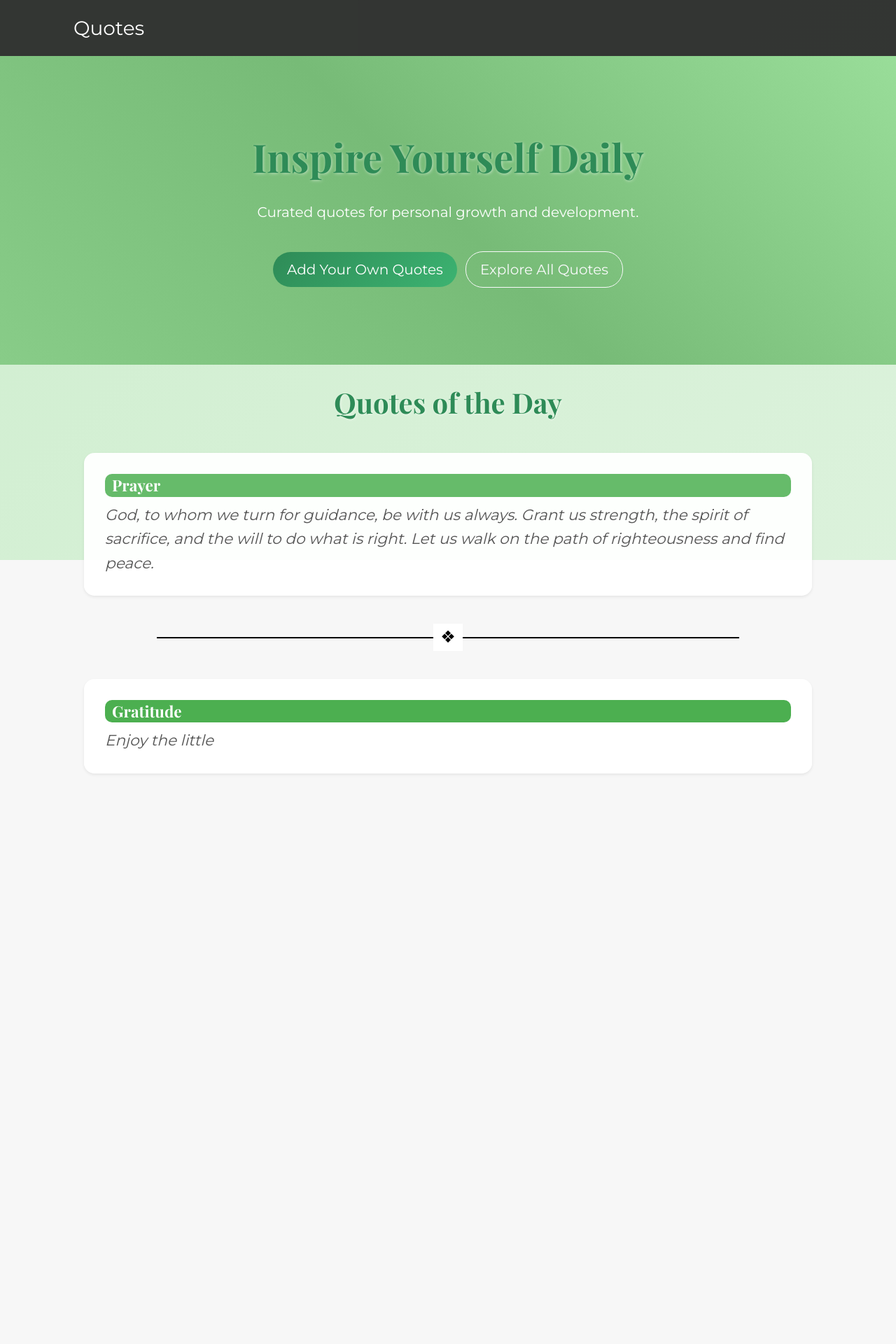
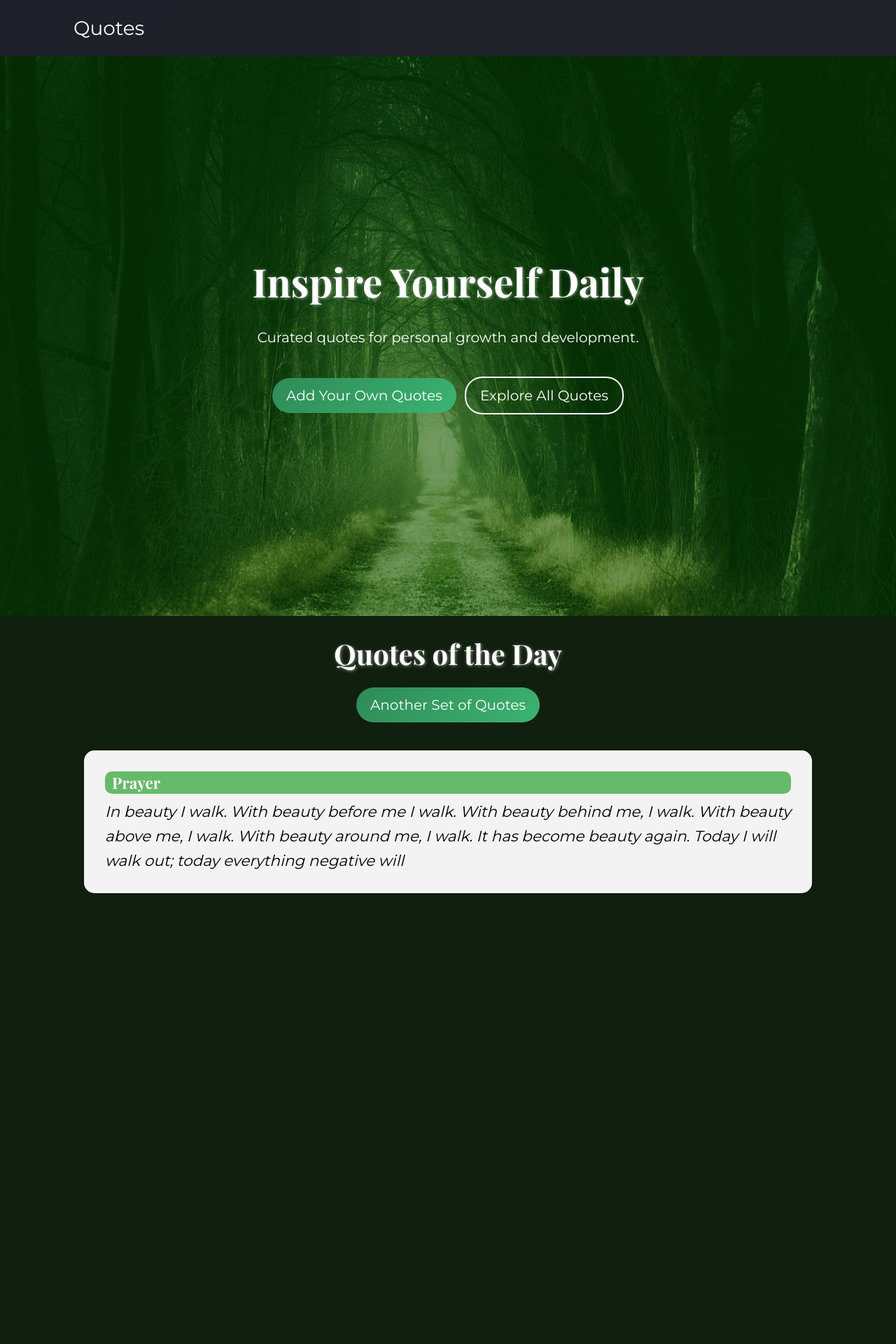
Before and after one commit to KhaledAlrashi1/Daily-Quotes, a Flask app: page / in a window 1280 px wide. Shown: the top 1920 px of the page at 70% size. Run offline with Flask 3, Linux system fonts and the light colour scheme; data comes from the database, SQL or seed files in the repository; some libraries are stand-ins or nearby versions.

Commit message:
Further frontend improvements
Signed-off-by: KhaledAlrashidi1 <alrashidi.kha@gmail.com>

```diff
--- a/app.py
+++ b/app.py
@@ -1,10 +1,7 @@
 
 from flask import Flask, render_template, request, redirect, url_for, flash, jsonify, session
 import sqlite3
-# import random
-# import os
-# from werkzeug.utils import secure_filename
-# import pandas as pd  # If using pandas
+from datetime import date
 import secrets
 from datetime import datetime
 
@@ -45,14 +42,33 @@ def home():
     # "Resilience": Overcoming Adversity, Coping Strategies, and Stress Management
     # "Productivity": Time Management, Goal Setting, and Focus Techniques
 
+    # Initialize session offset if not present
+    if 'quote_offset' not in session:
+        session['quote_offset'] = 0
+
     quotes_data = []
+    today = date.today()
+    fixed_start_date = date(2024, 1, 1)  # Choose a fixed start date
+    day_count = (today - fixed_start_date).days
+
+    # Adjust day_count with session offset
+    adjusted_day_count = day_count + session['quote_offset']
+
     for category in categories:
-        quote = conn.execute(
-            'SELECT * FROM quotes WHERE category = ? ORDER BY RANDOM() LIMIT 1',
+        # Fetch all quotes in the category, ordered by ID
+        quotes = conn.execute(
+            'SELECT * FROM quotes WHERE category = ? ORDER BY id',
             (category,)
-        ).fetchone()
-        if quote:
+        ).fetchall()
+        n = len(quotes)
+        if n > 0:
+            # Calculate the index based on the adjusted day count
+            index = adjusted_day_count % n
+            quote = quotes[index]
             quotes_data.append({'text': quote['text'], 'category': quote['category']})
+        else:
+            # No quotes in this category
+            pass
     conn.close()
 
     shades_of_green = [
@@ -64,6 +80,14 @@ def home():
     ]
 
     return render_template('home.html', quotes=quotes_data, shades_of_green=shades_of_green)
+
+@app.route('/next_quotes')
+def next_quotes():
+    if 'quote_offset' in session:
+        session['quote_offset'] += 1
+    else:
+        session['quote_offset'] = 1
+    return redirect(url_for('home'))
 
 # Route to refresh quotes
 @app.route('/refresh')
--- a/static/styles.css
+++ b/static/styles.css
@@ -3,23 +3,42 @@ body {
     margin: 0;
     padding: 0;
     font-family: 'Montserrat', sans-serif;
-    color: #333;
+    color: #1f1616;
     overflow-x: hidden;
     font-size: 16px;
     line-height: 1.6;
-    background: #f7f7f7;
+    background: #111f0f;
     transition: all 0.3s ease;
 }
 
-/* Enhanced gradient background for the hero section */
+/* Hero Section Styling */
 .hero-section {
-    background: linear-gradient(45deg, #88cc88, #77bb77, #99dd99);
-    padding: 80px 0;
-    background-size: 100% 100%;
-    animation: gradientAnimation 5s ease infinite;
-    text-align: center;
-    color: #fff;
+    position: relative;
+    /* background-image: url('{{ url_for('static', filename='images/green.jpg') }}'); */
+    background-size: cover;
+    background-position: center;
+    background-attachment: fixed;
+    height: 100vh;
+    display: flex;
+    align-items: center;
+    justify-content: center;
 }
+
+.hero-section .overlay {
+    position: absolute;
+    top: 0;
+    left: 0;
+    right: 0;
+    bottom: 0;
+    background: rgba(0, 77, 0, 0.5); /* Dark green overlay */
+}
+
+.hero-section .hero-content {
+    position: relative;
+    z-index: 1;
+    padding: 0 15px;
+}
+
 
 @keyframes gradientAnimation {
     0% { background-position: 0% 50%; }
@@ -38,7 +57,7 @@ h1 {
     text-shadow: 1px 1px 4px rgba(255, 255, 255, 0.5);
     font-size: 2.5em;
     margin-bottom: 30px;
-    color: #2e8b57;
+    color: #ffffff;
 }
 
 body::before {
@@ -48,9 +67,9 @@ body::before {
     left: -50%;
     width: 200%;
     height: 100%;
-    background: linear-gradient(-45deg, #e0f7e0, #a8e6a8, #d0ffd0, #b0f4b0);
+    background: linear-gradient(-45deg, #3333ac, #1111e9, #0000ff, #010182);
     background-size: 400% 400%;
-    animation: gradientAnimation 20s ease infinite;
+    animation: gradientAnimation 15s ease infinite;
     z-index: -1;
     opacity: 0.5;
 }
@@ -137,11 +156,11 @@ body::before {
 }
 
 .card .card-text {
-    font-size: 1.35rem; /* Adjust the font size as needed */
+    font-size: 1.35rem; /*  the font size */
     /* color: #333; */
     line-height: 1.6;
     font-style: italic;
-    color: #555;
+    color: #000000;
     font-family: 'Montserrat', sans-serif;
 }
 
@@ -188,6 +207,19 @@ body::before {
 .card .btn-outline-danger:hover {
     background-color: #8b0000;
     color: #fff;
+}
+
+.btn-outline-light {
+    border: 2px solid #fff;
+    color: #fff;
+    transition: background-color 0.3s ease, color 0.3s ease;
+}
+
+.btn-outline-light:hover {
+    background-color: #fff;
+    color: #2e8b57;
+    transform: translateY(-5px);
+    box-shadow: 0 15px 20px rgba(255, 255, 255, 0.2);
 }
 
 /* Quote Display Area */
@@ -362,7 +397,7 @@ a:hover {
 .quote-divider::before {
     content: "";
     display: block;
-    border-top: 2px solid #000000; /* Line color */
+    border-top: 2px solid #ffffff; /* Line color */
     position: absolute;
     top: 50%;
     left: 10%;
--- a/templates/all_quotes.html
+++ b/templates/all_quotes.html
@@ -29,7 +29,7 @@
         </div>
         <div class="col-md-6 text-right">
             <form method="get" action="{{ url_for('all_quotes') }}" class="form-inline">
-                <input type="hidden" name="per_page" value="{{ per_page }}">
+                <input type="hidden" xname="per_page" value="{{ per_page }}">
                 <label for="category_filter" class="mr-2">Filter by Category:</label>
                 <select name="category" id="category_filter" class="form-control mr-2" onchange="this.form.submit()">
                     <option value="">All Categories</option>
--- a/templates/base.html
+++ b/templates/base.html
@@ -14,10 +14,12 @@
     <link rel="stylesheet" href="https://cdnjs.cloudflare.com/ajax/libs/OwlCarousel2/2.3.4/assets/owl.carousel.min.css">
     <link rel="stylesheet" href="https://cdnjs.cloudflare.com/ajax/libs/OwlCarousel2/2.3.4/assets/owl.theme.default.min.css">
     <link rel="stylesheet" href="https://cdnjs.cloudflare.com/ajax/libs/font-awesome/5.15.3/css/all.min.css">
+    <link rel="stylesheet" href="https://cdnjs.cloudflare.com/ajax/libs/animate.css/4.1.1/animate.min.css"/>
+
 </head>
 <body>
     <!-- Navbar -->
-    <nav class="navbar navbar-expand-lg navbar-dark fixed-top">
+    <nav class="navbar navbar-expand-lg navbar-dark fixed-top transparent-nav">
         <div class="container">
             <a class="navbar-brand" href="{{ url_for('home') }}">Quotes</a>
             <button class="navbar-toggler" type="button" data-toggle="collapse" data-target="#navbarNav"
@@ -41,12 +43,16 @@
     </nav>
 
     <!-- Hero Section -->
-    <header class="hero-section">
-        <div class="container text-center text-white">
+    <header class="hero-section" style="background-image: url('{{ url_for('static', filename='images/green.jpg') }}');">
+        <div class="overlay"></div>
+        <div class="container text-center text-white hero-content">
             <h1 class="display-4 animate__animated animate__fadeInDown">Inspire Yourself Daily</h1>
-            <p class="lead animate__animated animate__fadeInUp">Curated quotes for personal growth and development.</p>
-            <a href="{{ url_for('add_quote') }}" class="btn btn-primary btn-lg mt-4 mr-2">Add Your Own Quotes</a>
-            <a href="{{ url_for('all_quotes') }}" class="btn btn-outline-light btn-lg mt-4">Explore All Quotes</a>
+            <p class="lead animate__animated animate__fadeInUp animate__delay-1s">Curated quotes for personal growth and development.</p>
+            <a href="{{ url_for('add_quote') }}" class="btn btn-primary btn-lg mt-4 mr-2 animate__animated animate__fadeInUp animate__delay-2s">Add Your Own Quotes</a>
+            <a id="hero-last-element" href="{{ url_for('all_quotes') }}" class="btn btn-outline-light btn-lg mt-4 animate__animated animate__fadeInUp animate__delay-2s">Explore All Quotes</a>
+        </div>
+        <div class="scroll-indicator">
+            <span></span>
         </div>
     </header>
 
@@ -66,6 +72,7 @@
 
         {% block content %}{% endblock %}
     </div>
+
 
     <!-- Footer -->
     <footer class="bg-dark text-white mt-5">
--- a/templates/home.html
+++ b/templates/home.html
@@ -3,7 +3,12 @@
 {% block content %}
 
 <div class="container home-page">
-    <h1 class="my-4 text-center mb-5">Quotes of the Day</h1>
+    <h1 class="my-4 text-center mb-4">Quotes of the Day</h1>
+
+    <div class="text-center mb-4">
+        <a href="{{ url_for('next_quotes') }}" class="btn btn-success btn-lg mb-3">Another Set of Quotes</a>
+    </div>
+
     <div id="quotes-container">
         {% for quote in quotes %}
         {% set color = shades_of_green[loop.index0 % shades_of_green|length] %}
@@ -73,4 +78,5 @@
         });
     });
 </script>
+
 {% endblock %}
```
Also changed, not shown: other parts of static/styles.css (+46 -4 lines), static/images/green.jpg (added), static/images/leaf.jpg (added), static/images/tiles.jpg (added).
